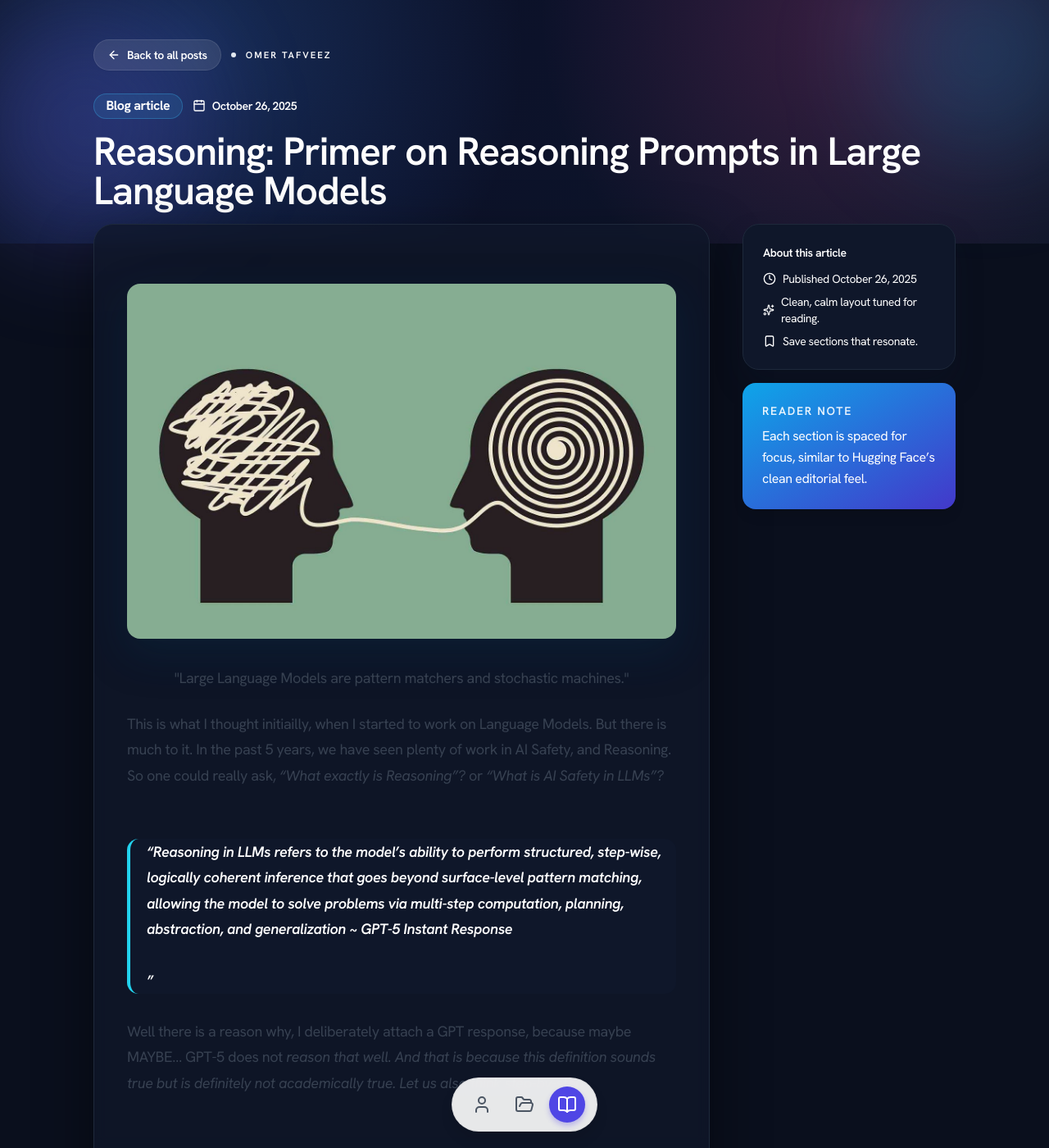
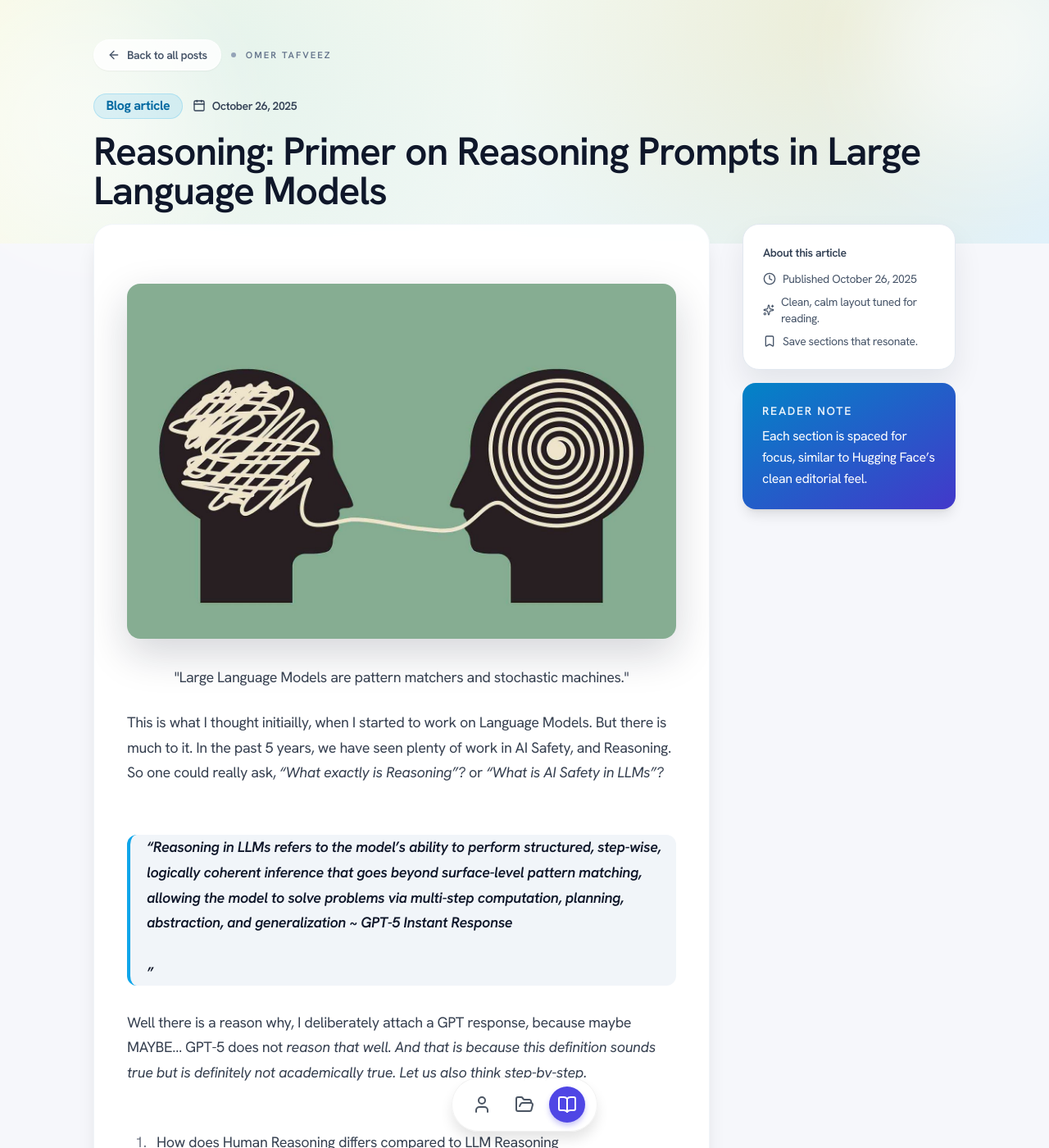
Before and after one commit to omertafveez-2001/omertafveez-2001.github.io, a Jekyll site: the page built from blogs/reasoning-primer/reasoning-primer.md, in a window 1280 px wide and 1400 px high. Shown: the whole window at 82% size. Built offline with Jekyll 4.4.1, drawn with Linux system fonts in a browser that asks for light colours; nearby versions of some CDN libraries.

Commit message:
reasoning

```diff
--- a/_layouts/post.html
+++ b/_layouts/post.html
@@ -21,28 +21,28 @@
   <!-- Custom Styles -->
   <link rel="stylesheet" href="/style.css">
   <style>
-    /* Blog-specific polish inspired by Hugging Face (dark edition) */
+    /* Blog-specific polish inspired by Hugging Face (light edition) */
     .blog-hero {
-      background: radial-gradient(circle at 18% 20%, rgba(59, 130, 246, 0.25), transparent 38%),
-                  radial-gradient(circle at 82% 8%, rgba(236, 72, 153, 0.2), transparent 36%),
-                  linear-gradient(135deg, #0b1021, #0c122a 45%, #0f172a);
+      background: radial-gradient(circle at 20% 20%, rgba(14, 165, 233, 0.08), transparent 35%),
+                  radial-gradient(circle at 80% 10%, rgba(248, 180, 0, 0.12), transparent 40%),
+                  linear-gradient(135deg, #fefce8, #e0f2fe);
     }
     .blog-shell {
       max-width: 1100px;
     }
     .blog-prose {
       max-width: 72ch;
-      color: #ffffff;
+      color: #0f172a;
     }
     .blog-prose,
     .blog-prose p,
     .blog-prose li {
-      line-height: 1.75;
+      line-height: 1.7;
     }
     .blog-prose h1,
     .blog-prose h2,
     .blog-prose h3 {
-      color: #ffffff;
+      color: #0f172a;
       letter-spacing: -0.02em;
       font-weight: 700;
     }
@@ -50,32 +50,32 @@
       margin-top: 2.5rem;
     }
     .blog-prose blockquote {
-      border-left: 4px solid #22d3ee;
+      border-left: 4px solid #0ea5e9;
       padding-left: 1.25rem;
-      background: #0f172a;
-      border-radius: 14px;
-      color: #ffffff;
+      background: #f1f5f9;
+      border-radius: 12px;
+      color: #0f172a;
       font-weight: 600;
     }
     .blog-prose a {
-      color: #ffffff;
+      color: #0ea5e9;
       font-weight: 700;
       text-decoration: none;
-      border-bottom: 1px solid rgba(255, 255, 255, 0.4);
+      border-bottom: 1px solid rgba(14, 165, 233, 0.35);
     }
     .blog-prose pre,
     .blog-prose code {
-      background: #0b1220;
-      color: #ffffff;
+      background: #0f172a;
+      color: #e5e7eb;
       border-radius: 14px;
-      box-shadow: 0 12px 38px rgba(8, 47, 73, 0.35);
+      box-shadow: 0 10px 30px rgba(15, 23, 42, 0.25);
     }
     .blog-prose pre {
       padding: 1.1rem 1.2rem;
     }
     .blog-prose img {
       border-radius: 16px;
-      box-shadow: 0 18px 50px rgba(8, 47, 73, 0.35);
+      box-shadow: 0 18px 50px rgba(15, 23, 42, 0.18);
     }
     .meta-pill {
       display: inline-flex;
@@ -83,21 +83,21 @@
       gap: 0.4rem;
       padding: 0.4rem 0.9rem;
       border-radius: 999px;
-      background: rgba(56, 189, 248, 0.12);
-      color: #ffffff;
+      background: rgba(14, 165, 233, 0.12);
+      color: #0369a1;
       font-weight: 700;
-      border: 1px solid rgba(56, 189, 248, 0.3);
+      border: 1px solid rgba(14, 165, 233, 0.2);
     }
     .aside-card {
-      border: 1px solid #1e293b;
-      background: #0f172a;
+      border: 1px solid #e2e8f0;
+      background: #fff;
       border-radius: 20px;
-      box-shadow: 0 18px 35px rgba(15, 23, 42, 0.22);
+      box-shadow: 0 18px 35px rgba(15, 23, 42, 0.08);
     }
   </style>
 </head>
 
-<body class="subpixel-antialiased leading-none tracking-tight relative m-0 p-0 font-['Hanken_Grotesk'] bg-[#0a0f1d] text-white">
+<body class="subpixel-antialiased leading-none tracking-tight relative m-0 p-0 font-['Hanken_Grotesk'] bg-[#f6f7fb] text-[#0f172a]">
 
   <nav class="floating-nav">
     <a href="/index.html" class="nav-item">
@@ -118,23 +118,23 @@
 
   <header class="relative blog-hero">
     <div class="absolute inset-0 pointer-events-none">
-      <div class="absolute -right-12 -top-16 w-64 h-64 bg-sky-500/20 blur-3xl rounded-full"></div>
-      <div class="absolute -left-10 bottom-0 w-72 h-72 bg-indigo-500/25 blur-3xl rounded-full"></div>
+      <div class="absolute -right-12 -top-16 w-64 h-64 bg-white/60 blur-3xl rounded-full"></div>
+      <div class="absolute -left-10 bottom-0 w-72 h-72 bg-white/50 blur-3xl rounded-full"></div>
     </div>
     <div class="relative mx-auto blog-shell px-6 pt-12 pb-10">
-      <div class="flex items-center gap-3 text-sm text-white font-semibold">
-        <a href="/blogs.html" class="inline-flex items-center gap-2 rounded-full bg-white/10 border border-white/10 px-4 py-2 shadow-sm hover:-translate-y-[1px] hover:bg-white/15 transition text-white">
+      <div class="flex items-center gap-3 text-sm text-slate-600 font-semibold">
+        <a href="/blogs.html" class="inline-flex items-center gap-2 rounded-full bg-white/80 border border-white/70 px-4 py-2 shadow-sm hover:-translate-y-[1px] transition">
           <i data-lucide="arrow-left" class="w-4 h-4"></i>
           Back to all posts
         </a>
-        <span class="h-1.5 w-1.5 rounded-full bg-slate-200"></span>
-        <span class="uppercase tracking-[0.18em] text-[0.7rem] text-white">Omer Tafveez</span>
+        <span class="h-1.5 w-1.5 rounded-full bg-slate-400"></span>
+        <span class="uppercase tracking-[0.18em] text-[0.7rem] text-slate-500">Omer Tafveez</span>
       </div>
       <div class="mt-7 space-y-4">
         <div class="flex flex-wrap items-center gap-3">
           <span class="meta-pill">Blog article</span>
           {% if page.date %}
-          <span class="text-sm font-semibold text-white flex items-center gap-2">
+          <span class="text-sm font-semibold text-slate-700 flex items-center gap-2">
             <i data-lucide="calendar" class="w-4 h-4"></i>
             {{ page.date | date: "%B %d, %Y" }}
           </span>
@@ -142,14 +142,14 @@
           {% if page.tags %}
           <div class="flex flex-wrap gap-2">
             {% for tag in page.tags %}
-            <span class="text-xs font-semibold px-3 py-1 rounded-full bg-white/10 border border-white/10 text-white">{{ tag }}</span>
+            <span class="text-xs font-semibold px-3 py-1 rounded-full bg-white/80 border border-slate-200 text-slate-700">{{ tag }}</span>
             {% endfor %}
           </div>
           {% endif %}
         </div>
-        <h1 class="text-4xl md:text-5xl font-semibold tracking-tight text-white leading-tight">{{ page.title }}</h1>
+        <h1 class="text-4xl md:text-5xl font-semibold tracking-tight text-slate-900 leading-tight">{{ page.title }}</h1>
         {% if page.subtitle %}
-        <p class="text-lg text-white max-w-3xl">{{ page.subtitle }}</p>
+        <p class="text-lg text-slate-700 max-w-3xl">{{ page.subtitle }}</p>
         {% endif %}
       </div>
     </div>
@@ -157,13 +157,13 @@
 
   <main class="relative -mt-6 pb-20">
     <div class="mx-auto blog-shell px-6 grid lg:grid-cols-[minmax(0,3fr)_minmax(260px,1fr)] gap-10">
-      <article class="prose prose-lg max-w-none blog-prose bg-slate-900/80 backdrop-blur border border-slate-800 rounded-3xl px-8 md:px-10 py-10 shadow-[0_24px_70px_rgba(0,0,0,0.45)]">
+      <article class="prose prose-lg max-w-none blog-prose bg-white/95 backdrop-blur border border-slate-100 rounded-3xl px-8 md:px-10 py-10 shadow-xl">
         {{ content }}
       </article>
       <aside class="hidden lg:flex flex-col gap-4 sticky top-24 self-start">
         <div class="aside-card p-6">
-          <p class="text-sm font-semibold text-white mb-3">About this article</p>
-          <div class="space-y-2 text-sm text-white">
+          <p class="text-sm font-semibold text-slate-700 mb-3">About this article</p>
+          <div class="space-y-2 text-sm text-slate-600">
             {% if page.date %}
             <p class="flex items-center gap-2">
               <i data-lucide="clock" class="w-4 h-4"></i>
@@ -180,7 +180,7 @@
             </p>
           </div>
         </div>
-        <div class="rounded-2xl p-6 text-white shadow-lg bg-gradient-to-br from-sky-500 to-indigo-700">
+        <div class="rounded-2xl p-6 text-white shadow-lg bg-gradient-to-br from-sky-600 to-indigo-700">
           <p class="text-sm uppercase tracking-[0.12em] font-semibold mb-2 opacity-90">Reader note</p>
           <p class="text-base leading-relaxed">Each section is spaced for focus, similar to Hugging Face’s clean editorial feel.</p>
         </div>
```
